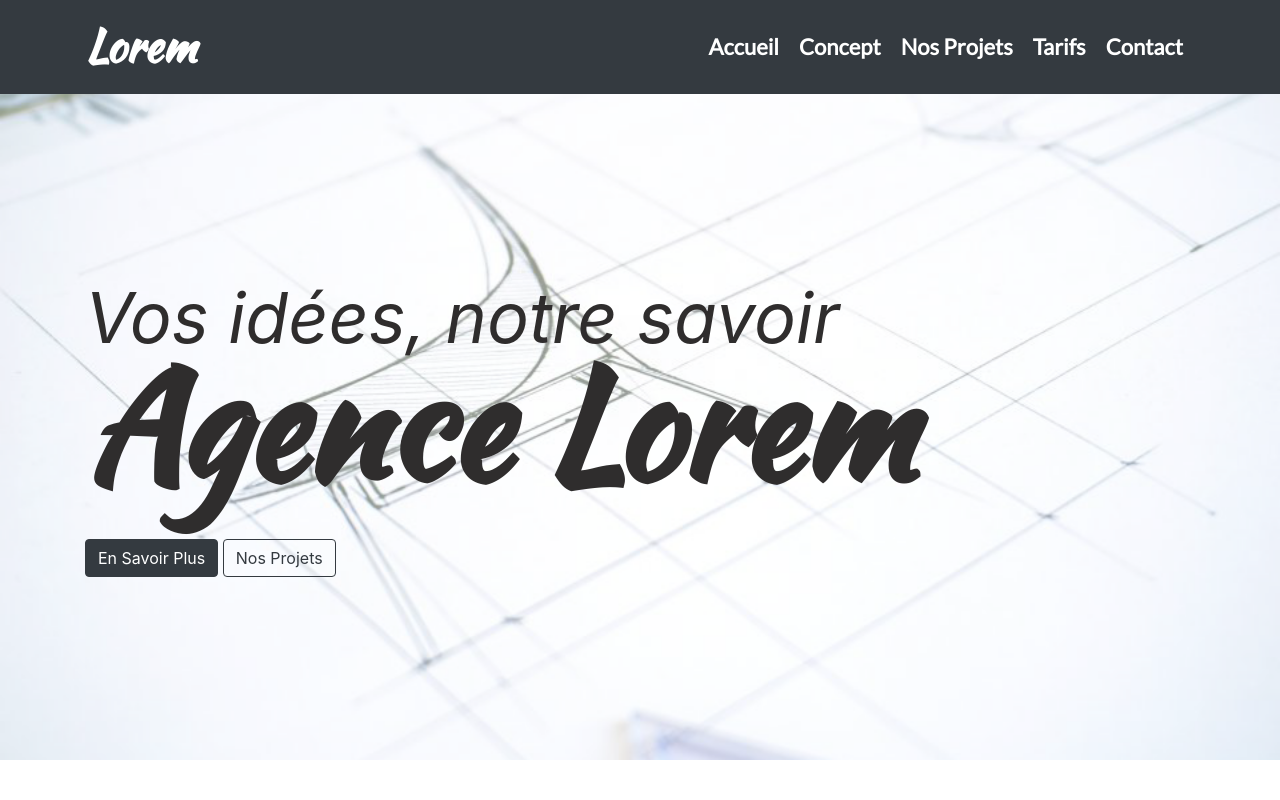
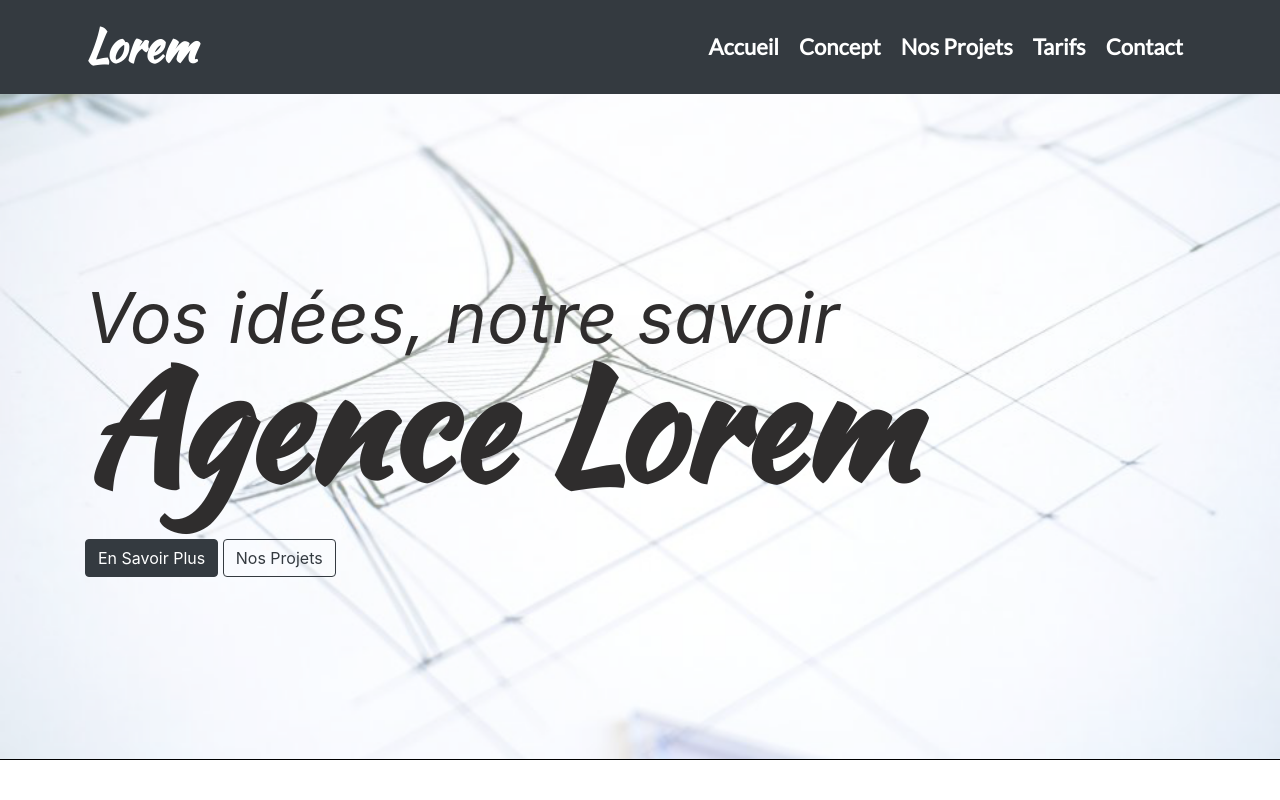
Before and after one commit to ecole-du-web/siteBootstrapAZ, a plain HTML site: page index.html in a window 1280 px wide. Shown: the top 800 px of the page. Drawn offline with nearby package versions, Linux system fonts and the light colour scheme; some packages are replaced by stand-ins of ours; a script that the page names is missing.

Commit message:
Update style.css

```diff
--- a/style.css
+++ b/style.css
@@ -5,6 +5,7 @@ header {
     background-size: cover;
    background-position: center;
     height: 95vh;
+    border-bottom: 1px solid #000;
 }
 
  .text-intro {
```
